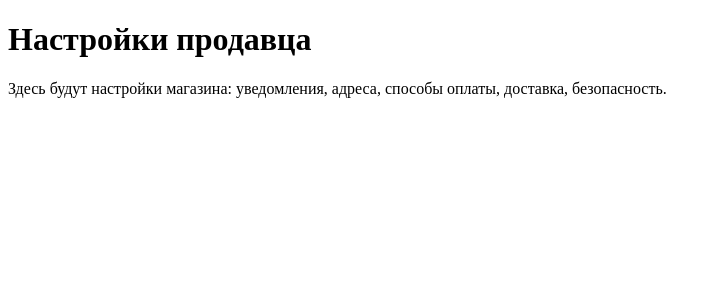
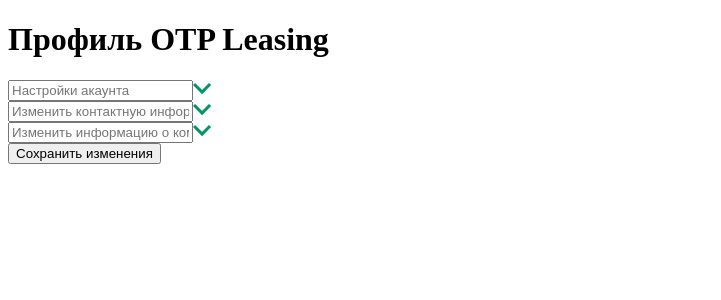
Before and after one commit to raimkulovbaiel1/fsd-next-app, a Next.js app: page /Seller/settings/ui/SellerSettingsPage in a window 1280 px wide. Shown: the top 300 px of the page, without its empty margins (0-721 px from the left). Built offline with nearby package versions, Linux system fonts and the light colour scheme.

Commit message:
baiel-commit/seller-register

```diff
--- /dev/null
+++ b/src/features/seller-settings/ui/AccountDetails.tsx
@@ -0,0 +1,57 @@
+import React, { useState } from 'react';
+
+interface AccountDetailsProps {
+  email: string;
+  onEmailChange: (value: string) => void;
+}
+
+export const AccountDetails: React.FC<AccountDetailsProps> = ({ email, onEmailChange }) => {
+  const [password, setPassword] = useState('');
+
+  return (
+    <div className="mt-8 border-t pt-6">
+      <h2 className="text-xl font-semibold mb-4">Настройки акаунта</h2>
+
+      <div className="text-sm text-gray-600 mb-1">Ваш E-mail адрес:</div>
+      <div className="mb-6 text-green-700">{email}</div>
+
+      <div className="grid md:grid-cols-2 gap-10">
+        {/* Изменить E-mail */}
+        <div>
+          <div className="font-medium mb-2">Изменить E-mail адрес</div>
+          <div className="text-sm text-gray-600 mb-2">Введите новый E-mail адрес</div>
+          <input
+            type="email"
+            className="w-full border rounded-lg px-4 py-2 mb-4"
+            value={email}
+            onChange={(e) => onEmailChange(e.target.value)}
+            placeholder="google@gmail.com"
+          />
+          <button className="px-8 py-2 rounded-lg bg-green-600 text-white font-medium hover:bg-green-700 transition">
+            СОХРАНИТЬ
+          </button>
+        </div>
+
+        {/* Изменить пароль */}
+        <div>
+          <div className="font-medium mb-2">Изменить пароль</div>
+          <div className="text-sm text-gray-600 mb-2">Введите новый пароль</div>
+          <input
+            type="password"
+            className="w-full border rounded-lg px-4 py-2 mb-4"
+            value={password}
+            onChange={(e) => setPassword(e.target.value)}
+          />
+          <div className="flex items-center gap-4">
+            <button className="px-8 py-2 rounded-lg bg-green-600 text-white font-medium hover:bg-green-700 transition">
+              СОХРАНИТЬ
+            </button>
+            <button className="text-green-700 text-sm hover:underline">
+              Забыли пароль?
+            </button>
+          </div>
+        </div>
+      </div>
+    </div>
+  );
+};
--- /dev/null
+++ b/src/features/seller-settings/ui/CompanyDetails.tsx
@@ -0,0 +1,39 @@
+import React from 'react';
+
+export const CompanyDetails = () => {
+  return (
+    <div className="mt-8 border-t pt-6">
+      <h2 className="text-xl font-semibold mb-4">Изменить информацию о компании</h2>
+      <p className="text-sm text-gray-600 mb-6 max-w-xl">
+        Заполните или обновите основные данные о вашей компании.
+      </p>
+
+      <div className="grid md:grid-cols-2 gap-6 mb-8">
+        <div>
+          <div className="text-sm text-gray-600 mb-1">Название компании</div>
+          <input type="text" className="w-full border rounded-lg px-4 py-2" />
+        </div>
+        <div>
+          <div className="text-sm text-gray-600 mb-1">Юридическое имя</div>
+          <input type="text" className="w-full border rounded-lg px-4 py-2" />
+        </div>
+        <div>
+          <div className="text-sm text-gray-600 mb-1">ИНН / Регистрационный номер</div>
+          <input type="text" className="w-full border rounded-lg px-4 py-2" />
+        </div>
+        <div>
+          <div className="text-sm text-gray-600 mb-1">Тип компании</div>
+          <input type="text" className="w-full border rounded-lg px-4 py-2" />
+        </div>
+        <div className="md:col-span-2">
+          <div className="text-sm text-gray-600 mb-1">Описание компании</div>
+          <textarea className="w-full border rounded-lg px-4 py-2 min-h-[100px] resize-none" />
+        </div>
+      </div>
+
+      <button className="px-8 py-2 rounded-lg bg-green-600 text-white font-medium hover:bg-green-700 transition">
+        СОХРАНИТЬ ИЗМЕНЕНИЯ
+      </button>
+    </div>
+  );
+};
--- /dev/null
+++ b/src/features/seller-settings/ui/ContactDetails.tsx
@@ -0,0 +1,63 @@
+import React from 'react';
+
+export const ContactDetails = () => {
+  return (
+    <div className="mt-8 border-t pt-6">
+      <h2 className="text-xl font-semibold mb-4">Изменить контактную информацию</h2>
+      <p className="text-sm text-gray-600 mb-6 max-w-xl">
+        Тут вы можете поменять информацию про компанию, которую видят ваши клиенты
+      </p>
+
+      <div className="grid md:grid-cols-2 gap-6 mb-8">
+        <div>
+          <div className="text-sm text-gray-600 mb-1">Название компании</div>
+          <input type="text" className="w-full border rounded-lg px-4 py-2" placeholder="Тарас" />
+        </div>
+        <div>
+          <div className="text-sm text-gray-600 mb-1">Страна</div>
+          <input type="text" className="w-full border rounded-lg px-4 py-2" />
+        </div>
+        <div>
+          <div className="text-sm text-gray-600 mb-1">Город</div>
+          <input type="text" className="w-full border rounded-lg px-4 py-2" />
+        </div>
+        <div>
+          <div className="text-sm text-gray-600 mb-1">Адрес</div>
+          <input type="text" className="w-full border rounded-lg px-4 py-2" />
+        </div>
+        <div>
+          <div className="text-sm text-gray-600 mb-1">Почтовый индекс</div>
+          <input type="text" className="w-full border rounded-lg px-4 py-2" />
+        </div>
+        <div>
+          <div className="text-sm text-gray-600 mb-1">Мобильный телефон</div>
+          <input type="tel" className="w-full border rounded-lg px-4 py-2" />
+        </div>
+        <div>
+          <div className="text-sm text-gray-600 mb-1">Веб-сайт</div>
+          <input type="text" className="w-full border rounded-lg px-4 py-2" />
+        </div>
+        <div>
+          <div className="text-sm text-gray-600 mb-1">Время работы</div>
+          <input type="text" className="w-full border rounded-lg px-4 py-2" />
+        </div>
+      </div>
+
+      <div className="mb-4 font-medium">Контактное лицо</div>
+      <div className="grid md:grid-cols-2 gap-6 mb-8">
+        <div>
+          <div className="text-sm text-gray-600 mb-1">ФИО</div>
+          <input type="text" className="w-full border rounded-lg px-4 py-2" />
+        </div>
+        <div>
+          <div className="text-sm text-gray-600 mb-1">Мобильный телефон</div>
+          <input type="tel" className="w-full border rounded-lg px-4 py-2" />
+        </div>
+      </div>
+
+      <button className="px-8 py-2 rounded-lg bg-green-600 text-white font-medium hover:bg-green-700 transition">
+        СОХРАНИТЬ ИЗМЕНЕНИЯ
+      </button>
+    </div>
+  );
+};
--- a/src/pages/Seller/settings/ui/SellerSettingsPage.tsx
+++ b/src/pages/Seller/settings/ui/SellerSettingsPage.tsx
@@ -1,14 +1,86 @@
-import React from 'react';
+'use client';
+import { useState } from 'react';
+import iconsc from '@/shared/assets/icons/search.svg';
+import { AccountDetails } from '@/features/seller-settings/ui/AccountDetails';
+import { ContactDetails } from '@/features/seller-settings/ui/ContactDetails';
+import { CompanyDetails } from '@/features/seller-settings/ui/CompanyDetails';
 
 const SellerSettingsPage = () => {
+  const [openedBlock, setOpenedBlock] = useState<'account' | 'contact' | 'company' | null>(null);
+  const [email, setEmail] = useState('email@gmail.com');
+
   return (
-    <div className="min-h-screen bg-gray-50 px-4 py-8">
-      <div className="mx-auto w-full max-w-5xl rounded-xl bg-white p-6 shadow">
-        <h1 className="mb-2 text-2xl font-semibold text-gray-900">Настройки продавца</h1>
-        <p className="text-sm text-gray-600">
-          Здесь будут настройки магазина: уведомления, адреса, способы оплаты, доставка, безопасность.
-        </p>
-      </div>
+    <div className="max-w-5xl mx-auto px-4 py-6">
+      <h1 className="text-3xl font-bold mb-6">Профиль OTP Leasing</h1>
+
+      <section className="bg-white rounded-xl p-5 shadow">
+        <div className="space-y-4">
+          <div
+            className="relative cursor-pointer"
+            onClick={() => setOpenedBlock(openedBlock === 'account' ? null : 'account')}
+          >
+            <input
+              type="text"
+              placeholder="Настройки акаунта"
+              className="w-full border rounded-lg px-4 py-2 pr-10"
+              readOnly
+            />
+            <img
+              src={iconsc.src}
+              alt="icon"
+              className={`absolute right-3 top-1/2 -translate-y-1/2 w-5 h-5 transition-transform ${
+                openedBlock === 'account' ? 'rotate-180' : 'rotate-0'
+              }`}
+            />
+          </div>
+
+          <div
+            className="relative cursor-pointer"
+            onClick={() => setOpenedBlock(openedBlock === 'contact' ? null : 'contact')}
+          >
+            <input
+              type="email"
+              placeholder="Изменить контактную информацию"
+              className="w-full border rounded-lg px-4 py-2 pr-10"
+              readOnly
+            />
+            <img
+              src={iconsc.src}
+              alt="icon"
+              className={`absolute right-3 top-1/2 -translate-y-1/2 w-5 h-5 transition-transform ${
+                openedBlock === 'contact' ? 'rotate-180' : 'rotate-0'
+              }`}
+            />
+          </div>
+
+          <div
+            className="relative cursor-pointer"
+            onClick={() => setOpenedBlock(openedBlock === 'company' ? null : 'company')}
+          >
+            <input
+              type="password"
+              placeholder="Изменить информацию о компании"
+              className="w-full border rounded-lg px-4 py-2 pr-10"
+              readOnly
+            />
+            <img
+              src={iconsc.src}
+              alt="icon"
+              className={`absolute right-3 top-1/2 -translate-y-1/2 w-5 h-5 transition-transform ${
+                openedBlock === 'company' ? 'rotate-180' : 'rotate-0'
+              }`}
+            />
+          </div>
+        </div>
+
+        {openedBlock === 'account' && <AccountDetails email={email} onEmailChange={setEmail} />}
+        {openedBlock === 'contact' && <ContactDetails />}
+        {openedBlock === 'company' && <CompanyDetails />}
+      </section>
+
+      <button className="w-full bg-green-600 text-white py-3 rounded-xl font-medium hover:bg-green-700 transition mt-4">
+        Сохранить изменения
+      </button>
     </div>
   );
 };
```
Also changed, not shown: src/shared/assets/icons/search.svg.
